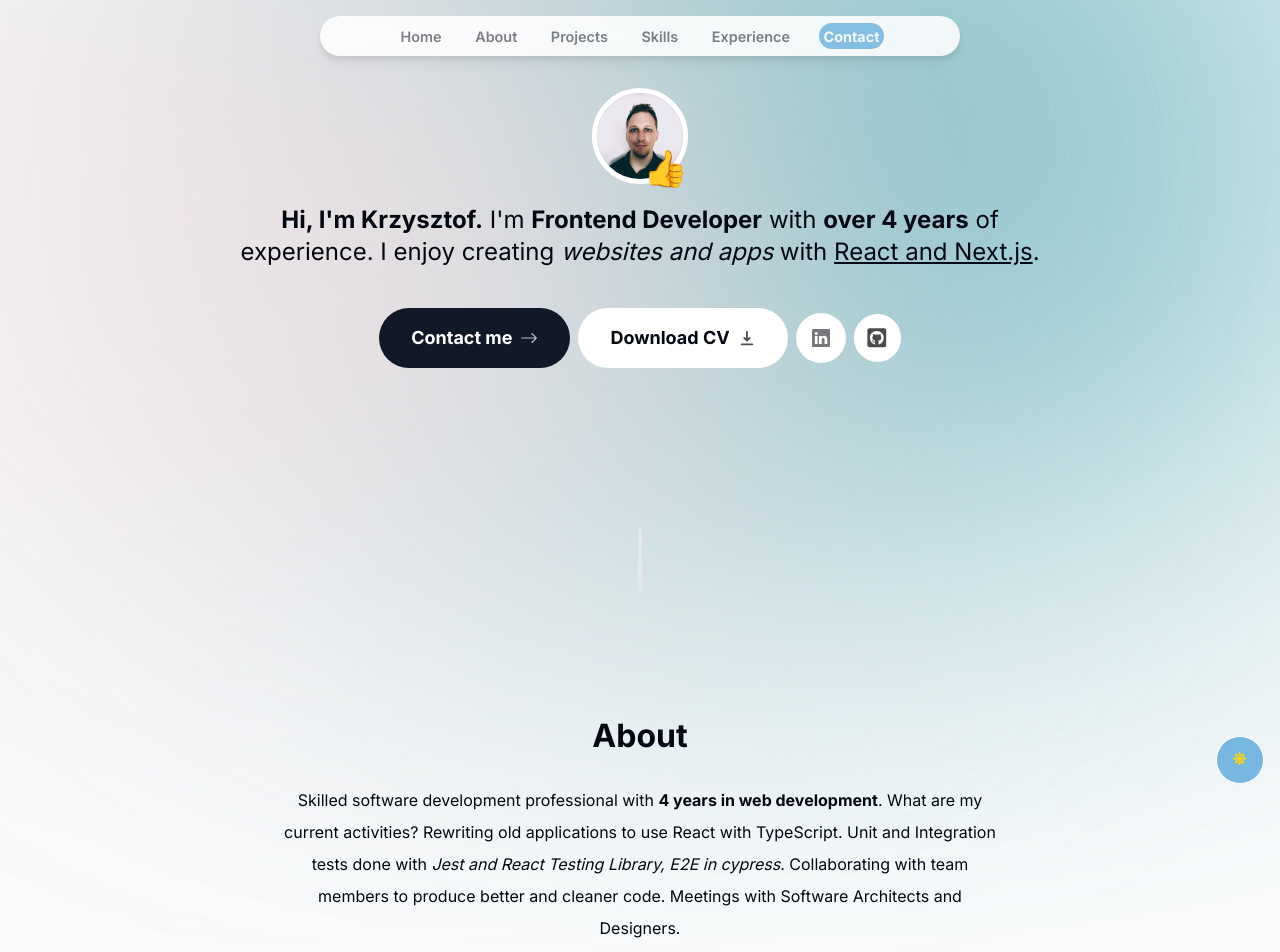
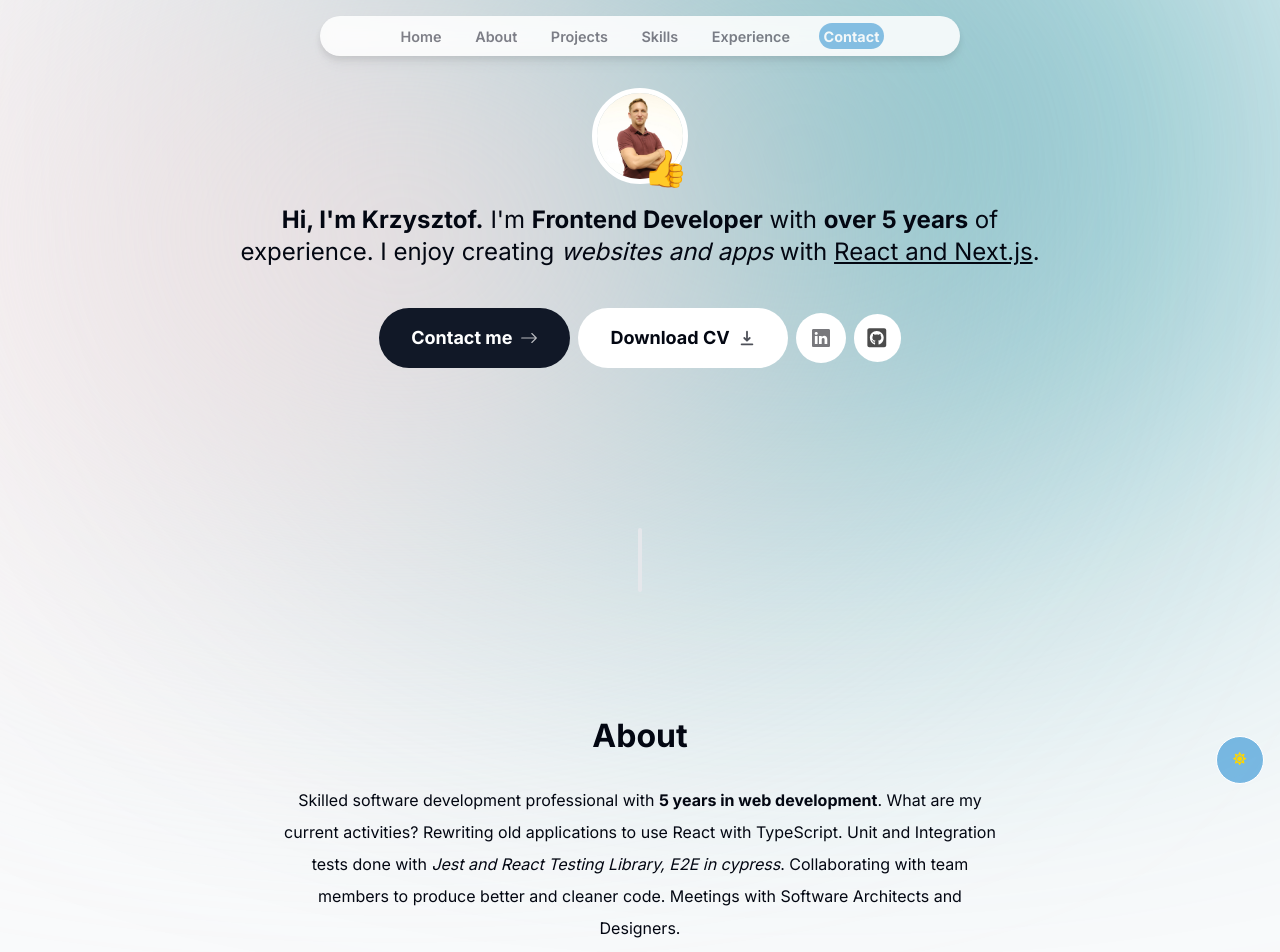
Before and after one commit to KrzysztofGasik/portfolio, a Next.js app: page / in a window 1280 px wide. Shown: the top 952 px of the page. Built offline with nearby package versions, Linux system fonts and the light colour scheme; no server answers.

Commit message:
update cv and profile photo

```diff
--- a/components/about/about.tsx
+++ b/components/about/about.tsx
@@ -20,7 +20,7 @@ export default function About() {
       <SectionHeading title="About" />
       <p className={classes.paragraph}>
         Skilled software development professional with{" "}
-        <span className="bold">4 years in web development</span>. What are my
+        <span className="bold">5 years in web development</span>. What are my
         current activities? Rewriting old applications to use React with
         TypeScript. Unit and Integration tests done with{" "}
         <span className="italic">
--- a/components/introduction/introduction-text.tsx
+++ b/components/introduction/introduction-text.tsx
@@ -12,7 +12,7 @@ export default function IntroductionText() {
     >
       <span className="bold">Hi, {`I'm`} Krzysztof.</span> {`I'm `}
       <span className="bold">Frontend Developer</span> with{" "}
-      <span className="bold">over 4 years</span> of experience. I enjoy creating{" "}
+      <span className="bold">over 5 years</span> of experience. I enjoy creating{" "}
       <span className="italic">websites and apps</span> with{" "}
       <span className="underline">React and Next.js</span>.
     </motion.h1>
```
Also changed, not shown: public/profile_photo.jpg, 1 other file (tests, documents, lock files or other folders).
